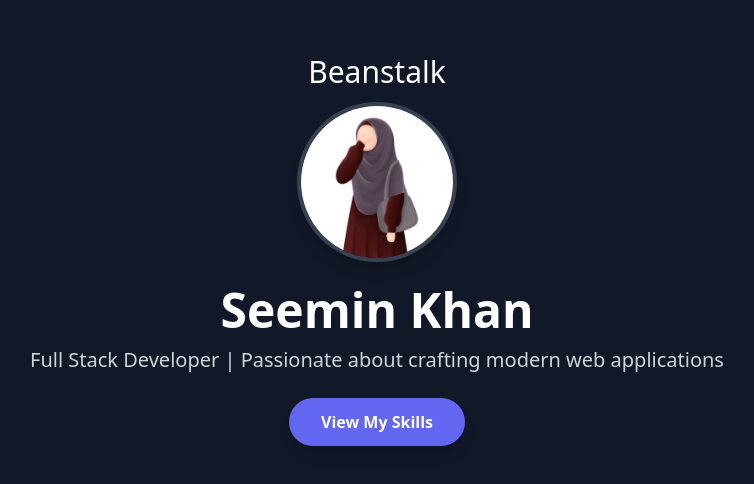
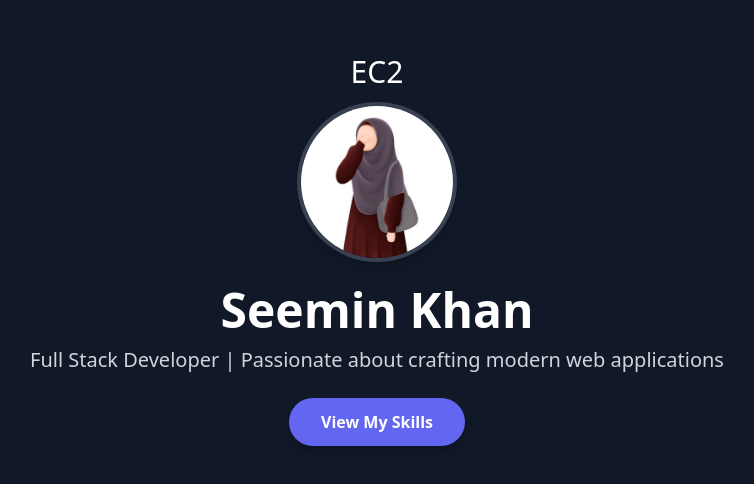
Before and after one commit to SeeminKhan/profile, a website: page public/index.html in a window 1280 px wide. Shown: the part 150-634 px from the top of the page, without its empty margins (263-1017 px from the left). Drawn offline with nearby package versions, Linux system fonts and the light colour scheme.

Commit message:
Update index.html

```diff
--- a/public/index.html
+++ b/public/index.html
@@ -16,7 +16,7 @@
     </style>
 </head>
 <body class="bg-gray-900 text-gray-100 flex flex-col items-center justify-center min-h-screen p-6 text-center">
-    <h1 class="text-3xl text-white mb-3 hover:text-indigo-400 transition duration-300">Beanstalk</h1>
+    <h1 class="text-3xl text-white mb-3 hover:text-indigo-400 transition duration-300">EC2</h1>
     <img src="image/img.jpg" alt="Your Photo" class="rounded-full w-40 h-40 mb-6 border-4 border-gray-700 shadow-lg transform hover:scale-110 transition duration-300">
     <h1 class="text-5xl font-extrabold text-white mb-3 hover:text-indigo-400 transition duration-300">Seemin Khan</h1>
     <p class="text-xl text-gray-300 mb-6 hover:text-gray-100 transition duration-300">Full Stack Developer | Passionate about crafting modern web applications</p>
```
